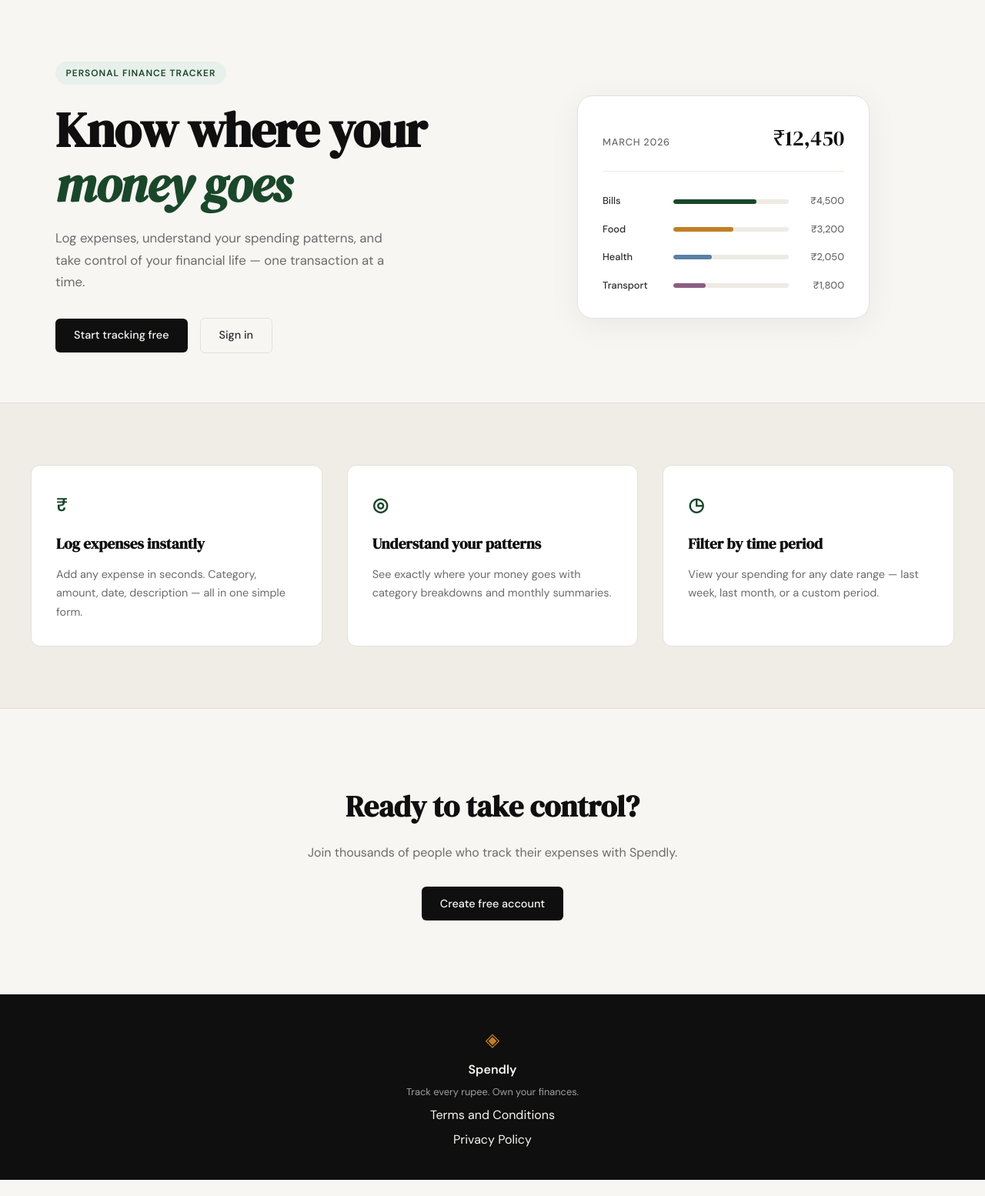
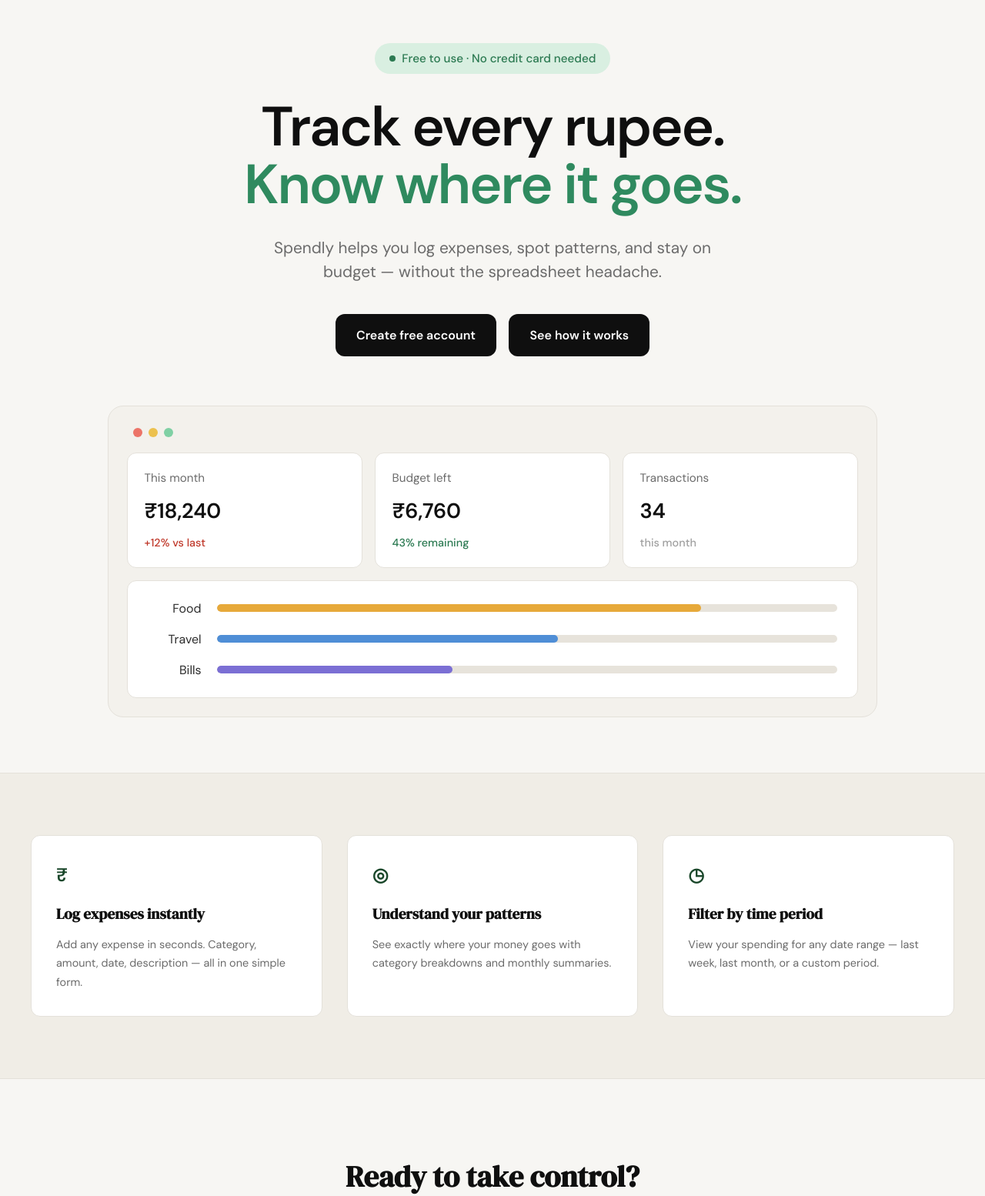
Before and after one commit to aryanmalguri1998/spendly, a Flask app: page / in a window 1280 px wide. Shown: the part 61-1615 px from the top of the page at 77% size. Before the commit the page ends 1594 px from the top, so only its background shows below. Run offline with Flask 3, Linux system fonts and the light colour scheme.

Commit message:
landing: redesign hero section to match mockup

```diff
--- a/file.txt
+++ b/file.txt
@@ -46,7 +46,7 @@ I've attached a screenshot of the updated Spendly hero section design.
 Modify only the hero section in @templates/landing.html and @static/css/landing.css
 to match this image exactly. Do not touch any other part of the page.
 
-git commit -m "landing: redesign hero section to match mockup"
+git commit -m 'landing: redesign hero section to match mockup'
 
 Add a modal to @templates/landing.html that opens when the user clicks
 "See how it works".
@@ -64,4 +64,4 @@ using any JS framework in this project
 
 Do not modify any other part of the page.
 
-git commit -m "landing: add youtube modal on see how it works click"
+git commit -m 'landing: add youtube modal on see how it works click'
--- /dev/null
+++ b/static/css/landing.css
@@ -0,0 +1,207 @@
+/* ------------------------------------------------------------------ */
+/* Landing hero (redesign)                                             */
+/* ------------------------------------------------------------------ */
+
+.hero-v2 {
+    max-width: 1100px;
+    margin: 0 auto;
+    padding: 3.5rem 2rem 4.5rem;
+    text-align: center;
+}
+
+.hero-v2-inner {
+    max-width: 760px;
+    margin: 0 auto;
+}
+
+/* Badge ------------------------------------------------------------- */
+
+.hero-v2-badge {
+    display: inline-flex;
+    align-items: center;
+    gap: 0.55rem;
+    background: #d9efe1;
+    color: #2c7a52;
+    font-size: 0.95rem;
+    font-weight: 500;
+    padding: 0.5rem 1.15rem;
+    border-radius: 999px;
+    margin-bottom: 2rem;
+}
+
+.hero-v2-dot {
+    width: 8px;
+    height: 8px;
+    border-radius: 999px;
+    background: #2c7a52;
+}
+
+/* Title ------------------------------------------------------------- */
+
+.hero-v2-title {
+    font-family: var(--font-body);
+    font-weight: 700;
+    font-size: clamp(2.75rem, 6.5vw, 4.5rem);
+    line-height: 1.04;
+    letter-spacing: -0.03em;
+    color: var(--ink);
+    margin-bottom: 1.75rem;
+}
+
+.hero-v2-title-accent {
+    color: #2f8a5f;
+}
+
+/* Subtitle ---------------------------------------------------------- */
+
+.hero-v2-subtitle {
+    font-size: 1.3rem;
+    line-height: 1.5;
+    color: var(--ink-muted);
+    max-width: 620px;
+    margin: 0 auto 2.5rem;
+}
+
+/* Actions ----------------------------------------------------------- */
+
+.hero-v2-actions {
+    display: flex;
+    justify-content: center;
+    gap: 1rem;
+    flex-wrap: wrap;
+}
+
+.hero-v2-btn {
+    display: inline-block;
+    background: var(--ink);
+    color: #ffffff;
+    font-family: var(--font-body);
+    font-size: 1rem;
+    font-weight: 600;
+    padding: 0.9rem 1.7rem;
+    border-radius: 12px;
+    transition: background 0.2s;
+}
+
+.hero-v2-btn:hover {
+    background: #000000;
+}
+
+/* ------------------------------------------------------------------ */
+/* Dashboard mock                                                      */
+/* ------------------------------------------------------------------ */
+
+.hero-v2-dashboard {
+    max-width: 1000px;
+    margin: 4rem auto 0;
+    background: #f3f1ec;
+    border: 1px solid var(--border);
+    border-radius: 20px;
+    padding: 1.5rem;
+    text-align: left;
+}
+
+.dash-dots {
+    display: flex;
+    gap: 0.5rem;
+    padding: 0.25rem 0.5rem 1.25rem;
+}
+
+.dash-dot {
+    width: 12px;
+    height: 12px;
+    border-radius: 999px;
+}
+
+.dash-dot-r { background: #ec7468; }
+.dash-dot-y { background: #ecc14e; }
+.dash-dot-g { background: #7fd0a4; }
+
+/* Stat cards -------------------------------------------------------- */
+
+.dash-stats {
+    display: grid;
+    grid-template-columns: repeat(3, 1fr);
+    gap: 1rem;
+    margin-bottom: 1rem;
+}
+
+.dash-stat {
+    display: flex;
+    flex-direction: column;
+    background: var(--paper-card);
+    border: 1px solid var(--border);
+    border-radius: 12px;
+    padding: 1.25rem 1.35rem;
+}
+
+.dash-stat-label {
+    font-size: 0.95rem;
+    color: var(--ink-muted);
+    margin-bottom: 0.55rem;
+}
+
+.dash-stat-value {
+    font-size: 1.7rem;
+    font-weight: 700;
+    color: var(--ink);
+    letter-spacing: -0.01em;
+}
+
+.dash-stat-delta {
+    font-size: 0.9rem;
+    font-weight: 500;
+    margin-top: 0.55rem;
+}
+
+.dash-up { color: var(--danger); }
+.dash-good { color: #2c7a52; }
+.dash-muted { color: var(--ink-faint); }
+
+/* Bars -------------------------------------------------------------- */
+
+.dash-bars {
+    display: flex;
+    flex-direction: column;
+    gap: 0.9rem;
+    background: var(--paper-card);
+    border: 1px solid var(--border);
+    border-radius: 12px;
+    padding: 1.4rem 1.6rem;
+}
+
+.dash-bar-row {
+    display: grid;
+    grid-template-columns: 70px 1fr;
+    align-items: center;
+    gap: 1.25rem;
+}
+
+.dash-bar-label {
+    font-size: 1rem;
+    color: var(--ink-soft);
+    text-align: right;
+}
+
+.dash-bar-track {
+    height: 10px;
+    background: #e7e3db;
+    border-radius: 999px;
+    overflow: hidden;
+}
+
+.dash-bar {
+    height: 100%;
+    border-radius: 999px;
+}
+
+.dash-bar-food { background: #e7a93a; }
+.dash-bar-travel { background: #4f8ed6; }
+.dash-bar-bills { background: #7b6fd4; }
+
+/* Responsive -------------------------------------------------------- */
+
+@media (max-width: 760px) {
+    .dash-stats { grid-template-columns: 1fr; }
+    .hero-v2-actions { flex-direction: column; align-items: center; }
+}
--- a/templates/landing.html
+++ b/templates/landing.html
@@ -2,59 +2,72 @@
 
 {% block title %}Spendly — Track Every Rupee{% endblock %}
 
+{% block head %}
+<link rel="stylesheet" href="{{ url_for('static', filename='css/landing.css') }}">
+{% endblock %}
+
 {% block content %}
 
-<section class="hero">
-    <div class="hero-inner">
-        <div class="hero-badge">Personal Finance Tracker</div>
-        <h1 class="hero-title">
-            Know where your<br>
-            <em>money goes</em>
+<section class="hero-v2">
+    <div class="hero-v2-inner">
+        <div class="hero-v2-badge">
+            <span class="hero-v2-dot"></span>
+            Free to use · No credit card needed
+        </div>
+        <h1 class="hero-v2-title">
+            Track every rupee.<br>
+            <span class="hero-v2-title-accent">Know where it goes.</span>
         </h1>
-        <p class="hero-subtitle">
-            Log expenses, understand your spending patterns,
-            and take control of your financial life —
-            one transaction at a time.
+        <p class="hero-v2-subtitle">
+            Spendly helps you log expenses, spot patterns, and stay
+            on budget — without the spreadsheet headache.
         </p>
-        <div class="hero-actions">
-            <a href="{{ url_for('register') }}" class="btn-primary">Start tracking free</a>
-            <a href="{{ url_for('login') }}" class="btn-ghost">Sign in</a>
+        <div class="hero-v2-actions">
+            <a href="{{ url_for('register') }}" class="hero-v2-btn">Create free account</a>
+            <a href="{{ url_for('login') }}" class="hero-v2-btn">See how it works</a>
         </div>
     </div>
-    <div class="hero-visual">
-        <div class="mock-card">
-            <div class="mock-card-header">
-                <span class="mock-label">March 2026</span>
-                <span class="mock-total">₹12,450</span>
+
+    <div class="hero-v2-dashboard">
+        <div class="dash-dots">
+            <span class="dash-dot dash-dot-r"></span>
+            <span class="dash-dot dash-dot-y"></span>
+            <span class="dash-dot dash-dot-g"></span>
+        </div>
+        <div class="dash-stats">
+            <div class="dash-stat">
+                <span class="dash-stat-label">This month</span>
+                <span class="dash-stat-value">₹18,240</span>
+                <span class="dash-stat-delta dash-up">+12% vs last</span>
             </div>
-            <div class="mock-bars">
-                <div class="mock-bar-row">
-                    <span class="mock-cat">Bills</span>
-                    <div class="mock-bar-track">
-                        <div class="mock-bar" style="width: 72%"></div>
-                    </div>
-                    <span class="mock-amt">₹4,500</span>
+            <div class="dash-stat">
+                <span class="dash-stat-label">Budget left</span>
+                <span class="dash-stat-value">₹6,760</span>
+                <span class="dash-stat-delta dash-good">43% remaining</span>
+            </div>
+            <div class="dash-stat">
+                <span class="dash-stat-label">Transactions</span>
+                <span class="dash-stat-value">34</span>
+                <span class="dash-stat-delta dash-muted">this month</span>
+            </div>
+        </div>
+        <div class="dash-bars">
+            <div class="dash-bar-row">
+                <span class="dash-bar-label">Food</span>
+                <div class="dash-bar-track">
+                    <div class="dash-bar dash-bar-food" style="width: 78%"></div>
                 </div>
-                <div class="mock-bar-row">
-                    <span class="mock-cat">Food</span>
-                    <div class="mock-bar-track">
-                        <div class="mock-bar mock-bar-2" style="width: 52%"></div>
-                    </div>
-                    <span class="mock-amt">₹3,200</span>
+            </div>
+            <div class="dash-bar-row">
+                <span class="dash-bar-label">Travel</span>
+                <div class="dash-bar-track">
+                    <div class="dash-bar dash-bar-travel" style="width: 55%"></div>
                 </div>
-                <div class="mock-bar-row">
-                    <span class="mock-cat">Health</span>
-                    <div class="mock-bar-track">
-                        <div class="mock-bar mock-bar-3" style="width: 33%"></div>
-                    </div>
-                    <span class="mock-amt">₹2,050</span>
-                </div>
-                <div class="mock-bar-row">
-                    <span class="mock-cat">Transport</span>
-                    <div class="mock-bar-track">
-                        <div class="mock-bar mock-bar-4" style="width: 28%"></div>
-                    </div>
-                    <span class="mock-amt">₹1,800</span>
+            </div>
+            <div class="dash-bar-row">
+                <span class="dash-bar-label">Bills</span>
+                <div class="dash-bar-track">
+                    <div class="dash-bar dash-bar-bills" style="width: 38%"></div>
                 </div>
             </div>
         </div>
```
Also changed, not shown: Screenshot 2026-03-25 at 12.36.20 AM.png (added).
